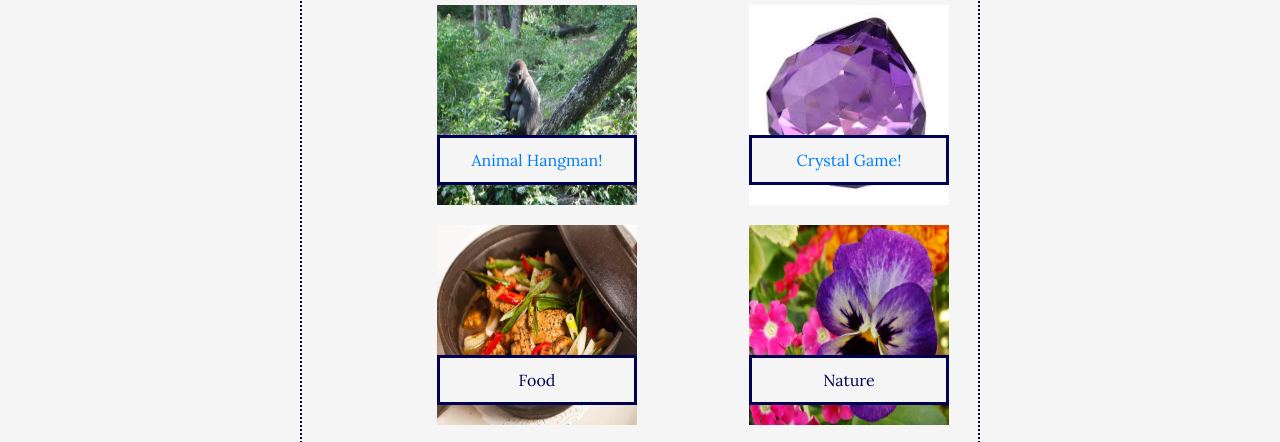
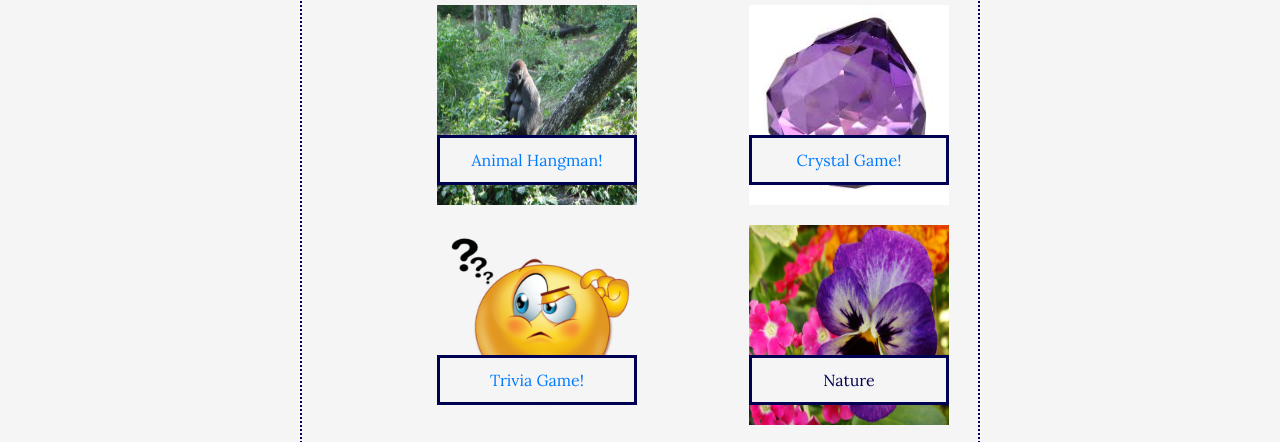
Before and after one commit to ashleye37/Ashley-Evans-Portfolio, a plain HTML site: page portfolio.html in a window 1280 px wide. Shown: the part 323-765 px from the top of the page. Drawn offline with nearby package versions, Linux system fonts and the light colour scheme.

Commit message:
Adding updated portfolio link

```diff
--- a/portfolio.html
+++ b/portfolio.html
@@ -59,8 +59,10 @@
         <div class="container">
             <div class="row" class="portfolio-position">
                 <div class="col-md-4" class="portfolio-images">
-                    <img class="portfolio-links" src="images/food-q-c-640-480-1.jpg" alt="Filler Image3">
-                    <div class="labels" id="food"> Food</div>
+                    <img class="portfolio-links" src="images/faceQuestion.png" alt="Filler Image3">
+                    <div>
+                        <a class="labels" id="food" href="https://ashleye37.github.io/TriviaGame/" target="_blank"> Trivia Game! </a>
+                    </div>
                 </div>
 
                 <div class="col-md-4" class="portfolio-images">
```
Also changed, not shown: images/faceQuestion.png (added).
